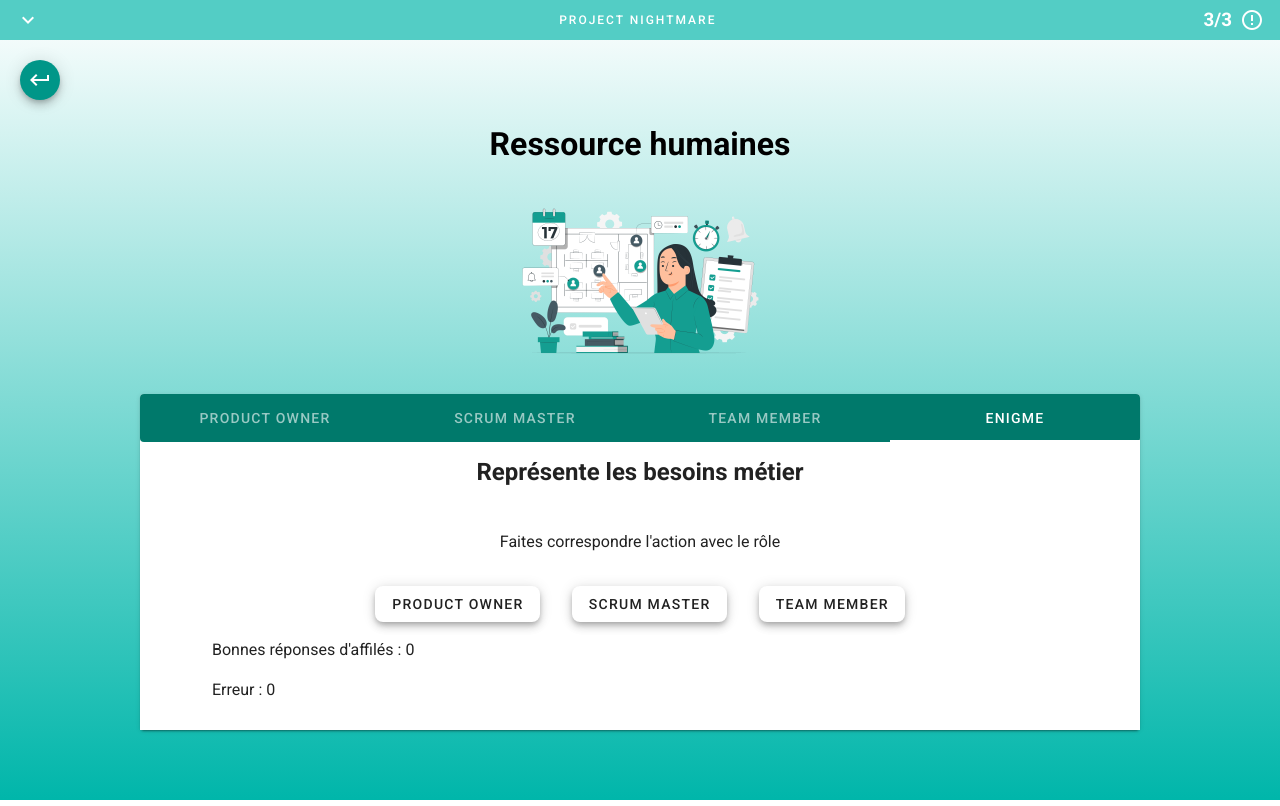
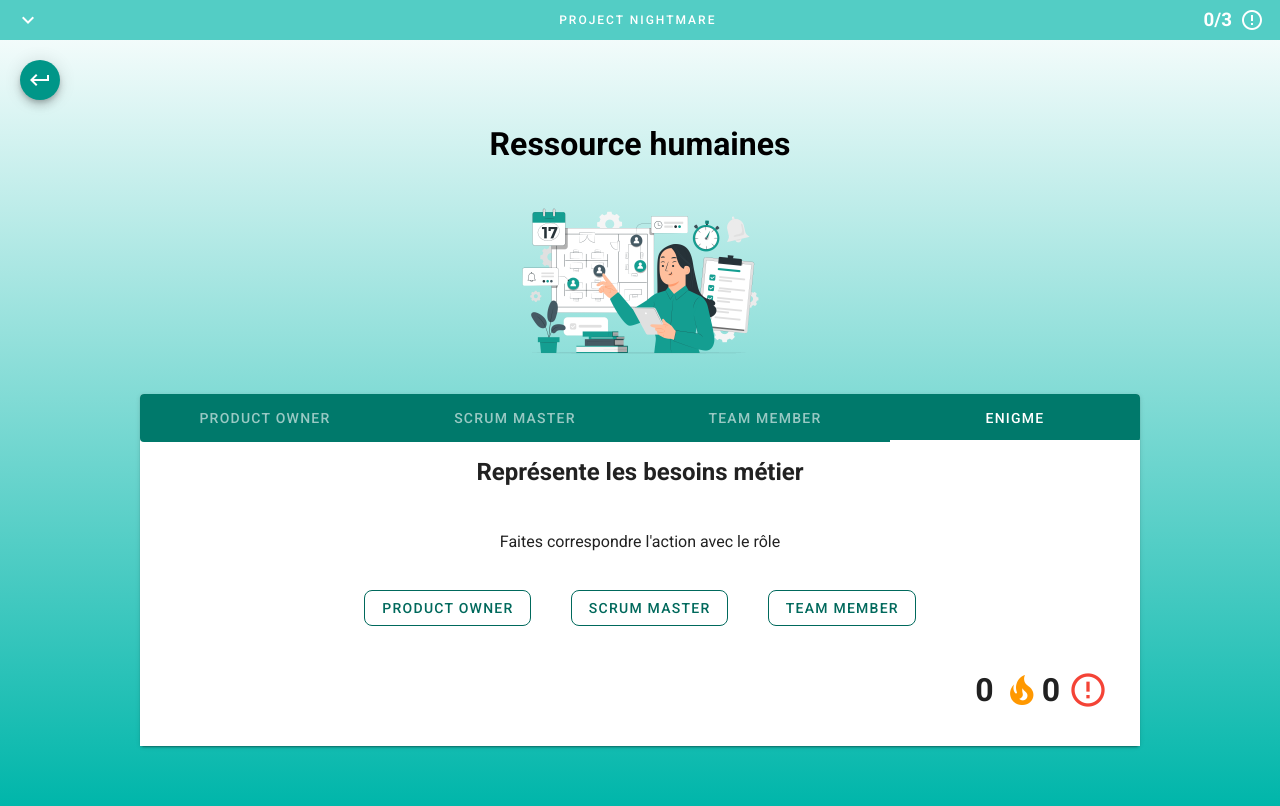
Before and after one commit to SammyMERAZGA/ProjectCircle, a Vue app: page /play/rh in a window 1280 px wide. Both pictures are taken after a click on the tab "ENIGME". Built offline with nearby package versions, Linux system fonts and the light colour scheme.

Commit message:
[Rh] Fix error

```diff
--- a/src/components/Navbar.vue
+++ b/src/components/Navbar.vue
@@ -29,7 +29,7 @@
     <v-row align="center" justify="center">
       <h1 class="overline white--text">Project Nightmare</h1>
     </v-row>
-    <h3 class="white--text mr-2">3/3</h3>
+    <h3 class="white--text mr-2">{{ sanction }}/3</h3>
     <v-icon color="white">mdi-alert-circle-outline</v-icon>
   </v-app-bar>
 </template>
@@ -40,6 +40,7 @@ import Component from "vue-class-component";
 
 @Component
 export default class Navbar extends Vue {
+  sanction = this.$store.state.sanction;
   items = [
     {
       text: "Contexte",
--- a/src/store/index.ts
+++ b/src/store/index.ts
@@ -7,6 +7,7 @@ export default new Vuex.Store({
   state: {
     errorScrum: 0,
     goodScrum: 0,
+    sanction: 0,
   },
   getters: {
   },
--- a/src/views/Rh/Rh.vue
+++ b/src/views/Rh/Rh.vue
@@ -73,75 +73,63 @@
             </p>
             <v-layout justify-center>
               <v-btn
-                  class="rounded-lg elevation-5 ma-4"
-                  color="white"
+                  class="ma-5 rounded-lg"
+                  outlined
+                  color="teal darken-3"
                   @click="refreshData(data, role[0])"
-                  light
-                  depressed
               >{{ role[0] }}</v-btn>
               <v-btn
-                  class="rounded-lg elevation-5 ma-4"
-                  color="white"
+                  class="ma-5 rounded-lg"
+                  outlined
+                  color="teal darken-3"
                   @click="refreshData(data, role[1])"
-                  light
-                  depressed
               >{{ role[1] }}</v-btn>
               <v-btn
-                  class="rounded-lg  elevation-5 ma-4"
-                  color="white"
+                  class="ma-5 rounded-lg"
+                  outlined
+                  color="teal darken-3"
                   @click="refreshData(data, role[2])"
-                  light
-                  depressed
               >{{ role[2] }}</v-btn>
             </v-layout>
-            <p class="ml-15 mr-15">
-              Bonnes réponses d'affilés : {{ goodScrum }}
-            </p>
-            <p class="ml-15 mr-15">
-              Erreur : {{ errorScrum }}
-            </p>
+            <v-row class="ma-5" justify="end">
+              <h1 class="mr-2">{{ goodScrum }}</h1>
+              <v-icon x-large color="orange">mdi-fire</v-icon>
+              <h1 class="mr-2">{{ errorScrum }}</h1>
+              <v-icon x-large color="red">mdi-alert-circle-outline</v-icon>
+            </v-row>
           </v-container>
         </v-tab-item>
       </v-tabs>
     </v-card>
-    <v-dialog v-model="dialogSuccessScrum" width="500">
-      <v-card>
-        <v-card-title class="text-h5 grey lighten-2">Good</v-card-title>
-        <v-card-text class="mt-5">
-          Apprenez vos leçons ! Vous avez un nouvel avertissement <v-icon>mdi-alert-circle-outline</v-icon>
-          Attention, au bout de 3 avertissements vous serez viré.
-        </v-card-text>
-        <v-divider></v-divider>
-        <v-card-actions>
-          <v-spacer></v-spacer>
-          <v-btn color="primary" text to="/home">
-            C'est compris
-            <v-btn class="ma-2" text icon color="blue lighten-2">
-              <v-icon>mdi-thumb-up</v-icon>
-            </v-btn>
-          </v-btn>
-        </v-card-actions>
-      </v-card>
-    </v-dialog>
-    <v-dialog v-model="dialogErrorScrum" width="500">
-      <v-card>
-        <v-card-title class="text-h5 grey lighten-2">Echec</v-card-title>
-        <v-card-text class="mt-5">
-          Apprenez vos leçons ! Vous avez un nouvel avertissement <v-icon>mdi-alert-circle-outline</v-icon>
-          Attention, au bout de 3 avertissements vous serez viré.
-        </v-card-text>
-        <v-divider></v-divider>
-        <v-card-actions>
-          <v-spacer></v-spacer>
-          <v-btn color="primary" text @click="dialogErrorScrum = false">
-            C'est compris
-            <v-btn class="ma-2" text icon color="blue lighten-2">
-              <v-icon>mdi-thumb-up</v-icon>
-            </v-btn>
-          </v-btn>
-        </v-card-actions>
-      </v-card>
-    </v-dialog>
+    <!-- SNACKBAR -->
+    <v-snackbar color="green darken-3" v-model="snackbarTrue"
+    >Félicitations ! Vous avez trouvé la bonne réponse.
+      <template v-slot:action="{ attrs }">
+        <v-btn
+            class="rounded-xl"
+            color="white"
+            text
+            v-bind="attrs"
+            @click="snackbarTrue = false"
+        >
+          Fermer
+        </v-btn>
+      </template>
+    </v-snackbar>
+    <v-snackbar color="red darken-4" v-model="snackbarFalse"
+    >Aïe, ce n'est pas la bonne réponse. Vous prenez un avertissement !
+      <template v-slot:action="{ attrs }">
+        <v-btn
+            class="rounded-xl"
+            color="white"
+            text
+            v-bind="attrs"
+            @click="snackbarFalse = false"
+        >
+          Fermer
+        </v-btn>
+      </template>
+    </v-snackbar>
   </div>
 </template>
 
--- a/src/views/Rh/index.ts
+++ b/src/views/Rh/index.ts
@@ -4,8 +4,8 @@ import { Component } from "vue-property-decorator";
 @Component
 export default class Context extends Vue {
     data = '';
-    dialogSuccessScrum = false;
-    dialogErrorScrum = false;
+    snackbarTrue = false;
+    snackbarFalse = false;
     errorScrum = this.$store.state.errorScrum;
     goodScrum = this.$store.state.goodScrum;
     role = ["Product Owner", "Scrum master", "Team member"];
@@ -25,39 +25,43 @@ export default class Context extends Vue {
         if (role == this.role[1]){
             if (data == this.data_table[0] || data == this.data_table[1]){
                 this.goodScrum = this.goodScrum + 1;
+                this.snackbarTrue = true;
             }
             else{
                 this.errorScrum = this.errorScrum + 1;
+                this.snackbarFalse = true;
             }
         }
         if (role == this.role[0]){
             if (data == this.data_table[2] || data == this.data_table[3]){
                 this.goodScrum = this.goodScrum + 1;
+                this.snackbarTrue = true;
             }
             else{
                 this.errorScrum = this.errorScrum + 1;
+                this.snackbarFalse = true;
             }
         }
         if (role == this.role[2]){
             if (data == this.data_table[4] || data == this.data_table[5]){
                 this.goodScrum = this.goodScrum + 1;
+                this.snackbarTrue = true;
             }
             else{
                 this.errorScrum = this.errorScrum + 1;
+                this.snackbarFalse = true;
             }
         }
 
-        if (this.errorScrum == 2){
-            this.dialogErrorScrum = true;
+        /*if (this.errorScrum == 0){
             this.goodScrum = 0;
             this.errorScrum = 0;
         }
 
         if (this.goodScrum == 1){
-            this.dialogSuccessScrum = true;
             this.goodScrum = 0;
             this.errorScrum = 0;
-        }
+        }*/
 
         this.getData();
     }
```
